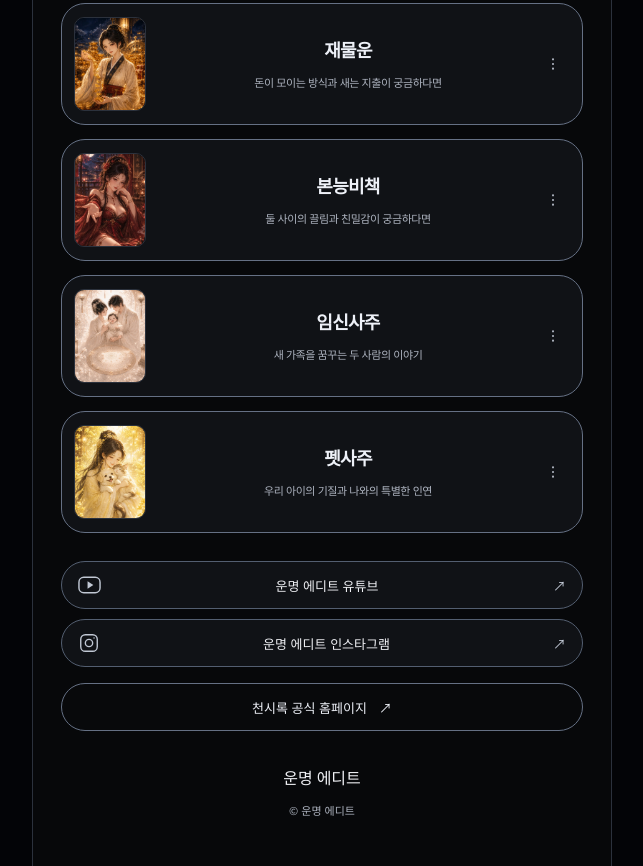
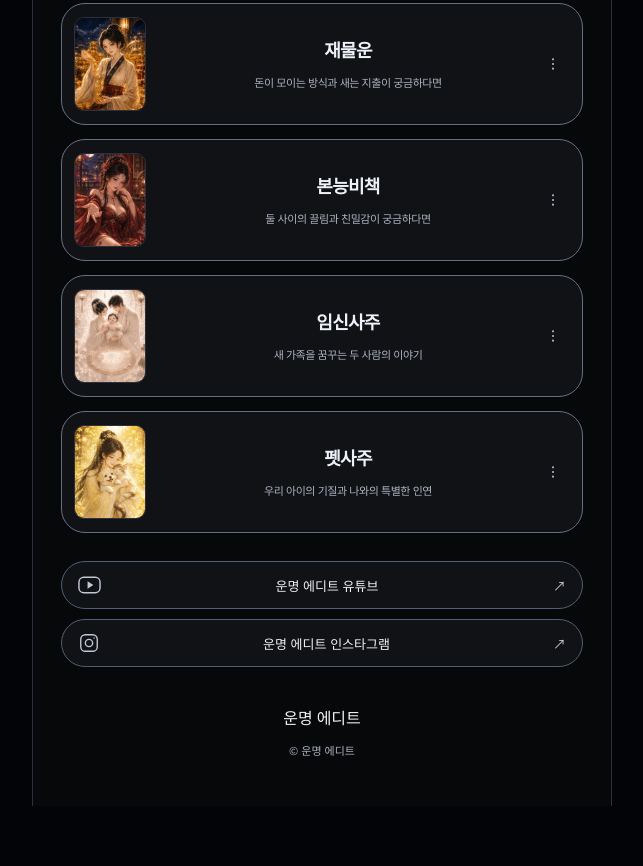
Before and after one commit to vulture-lunar/health-routine, a plain HTML site: page saju/index.html in a window 1280 px wide. Shown: the part 1257-2123 px from the top of the page, without its empty margins (318-961 px from the left). After the commit the page ends 2063 px from the top, so only its background shows below. Drawn offline with Linux system fonts and the light colour scheme.

Commit message:
Remove official Cheonsirok homepage button from fortune page

```diff
--- a/saju/index.html
+++ b/saju/index.html
@@ -58,7 +58,6 @@
       <a href="https://www.instagram.com/destiny_edit__/" target="_blank" rel="noopener noreferrer"><svg width="22" height="22" viewBox="0 0 24 24" fill="none" stroke="currentColor" stroke-width="1.5" aria-hidden="true"><rect x="3" y="3" width="18" height="18" rx="5"/><circle cx="12" cy="12" r="4"/><circle cx="17.5" cy="6.5" r=".8" fill="currentColor" stroke="none"/></svg><span>운명 에디트 인스타그램</span><span aria-hidden="true">↗</span></a>
     </div>
   </section>
-  <section class="official-home"><div class="inner"><a href="https://www.cheonsirok.co.kr/" target="_blank" rel="noopener noreferrer">천시록 공식 홈페이지 <span aria-hidden="true">↗</span></a></div></section>
   <footer><div class="inner"><div class="footer-brand" id="footer-title">운명 에디트</div><p id="footer-copyright"></p></div></footer>
   <dialog class="share-dialog" id="share-dialog" aria-labelledby="share-heading">
     <div class="share-heading"><h2 id="share-heading">링크 공유하기</h2><button type="button" id="share-close" aria-label="공유 창 닫기">×</button></div>
```
